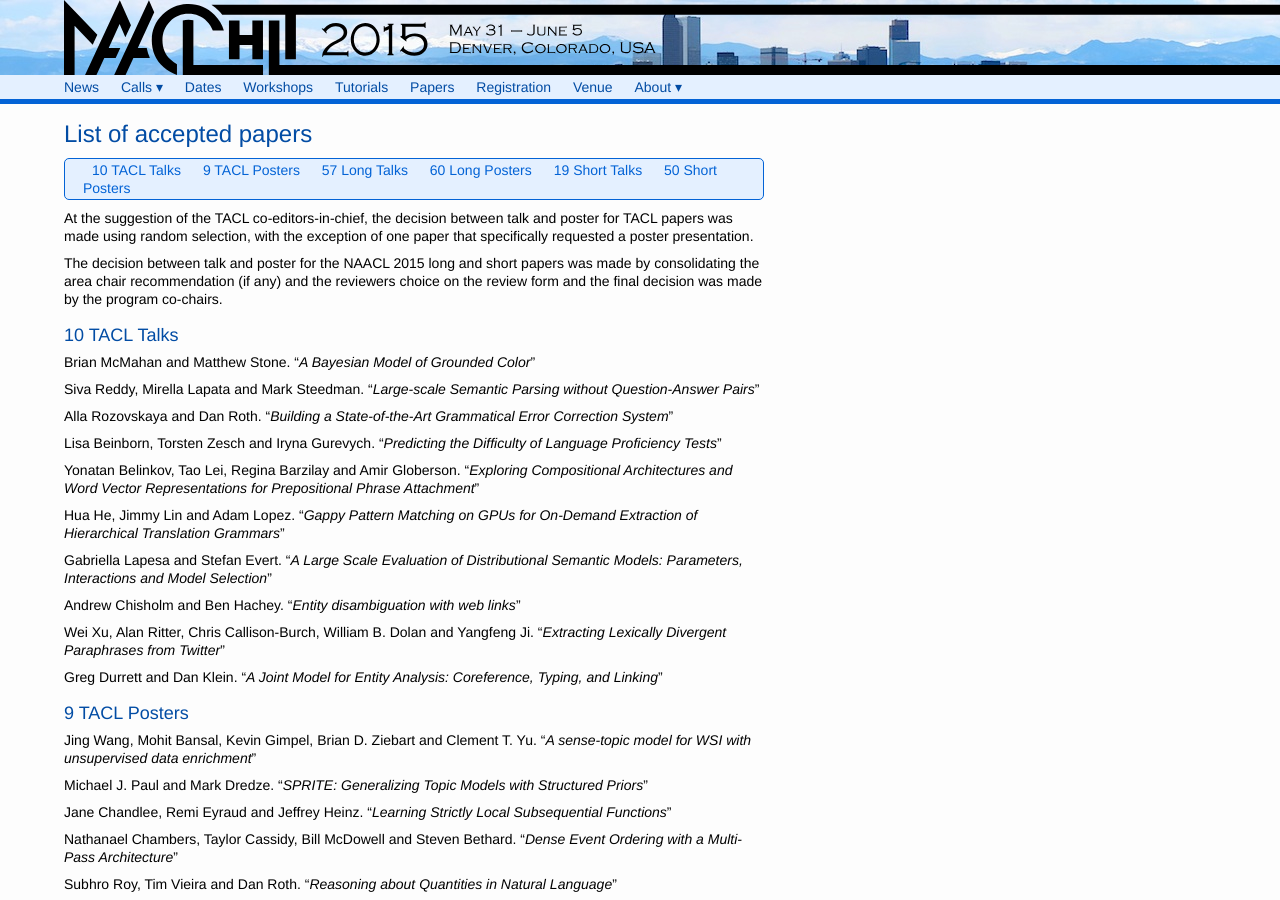
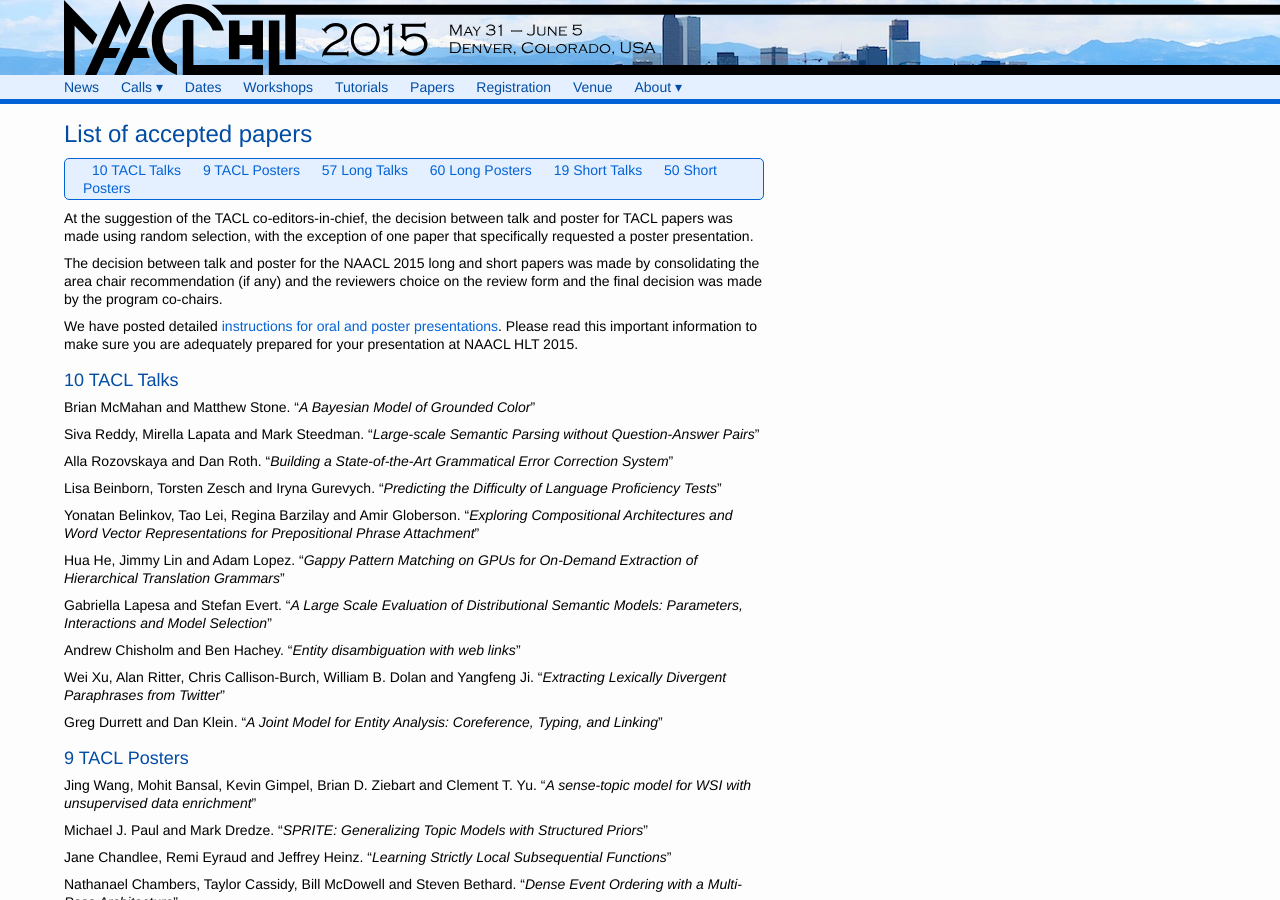
Before and after one commit to naacl-org/naacl-hlt-2015, a Jekyll site: the page built from papers.md, in a window 1280 px wide and 900 px high. Built offline with Jekyll 4.4.1, drawn with Linux system fonts in a browser that asks for light colours.

Commit message:
added instructions to papers page

```diff
--- a/papers.md
+++ b/papers.md
@@ -31,6 +31,11 @@ short papers was made by consolidating the area chair recommendation
 (if any) and the reviewers choice on the review form and the final
 decision was made by the program co-chairs.
 
+We have posted detailed [instructions for oral and poster
+presentations](presentation-instructions.html). Please read this
+important information to make sure you are adequately prepared for
+your presentation at NAACL HLT 2015.
+
 {% for type in page.structure %}
 
 ## {{site.data.papers[type.key] | size}} {{type.heading}}
```
